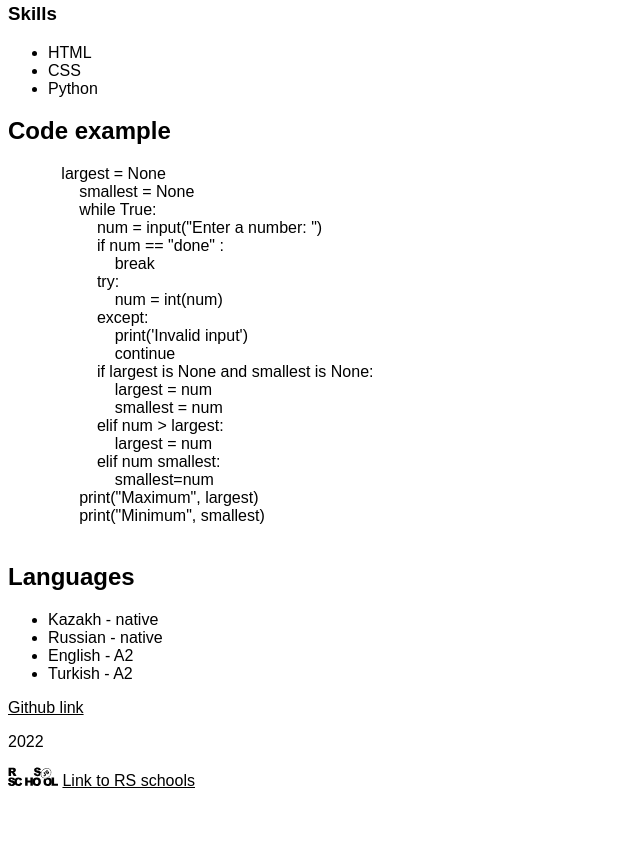
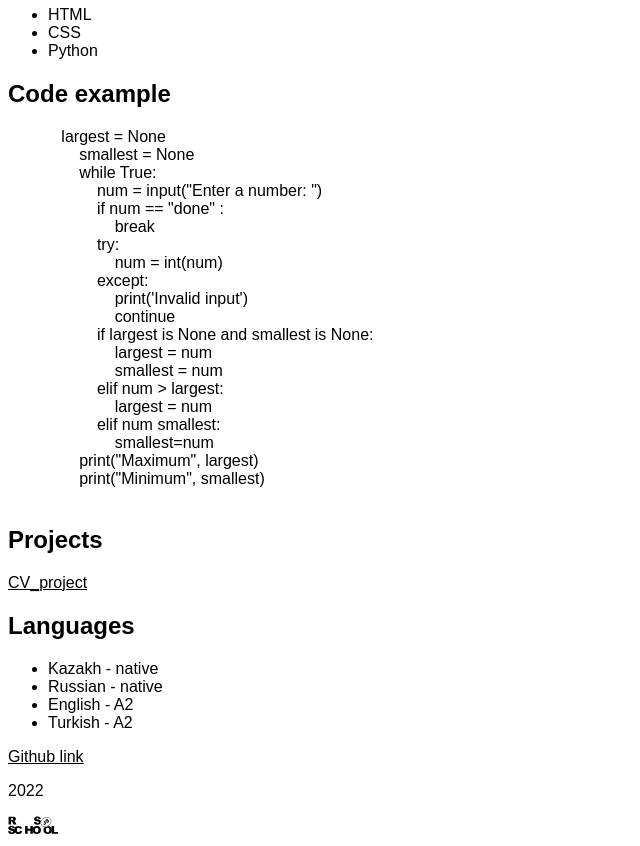
Before and after one commit to mikazee/rsschool-cv, a plain HTML site: page index.html in a window 1280 px wide. Shown: the part 1081-1927 px from the top of the page, without its empty margins (0-640 px from the left). Before the commit the page ends 1879 px from the top, so only its background shows below. Drawn offline with Linux system fonts and the light colour scheme.

Commit message:
feat: added Projects

```diff
--- a/index.html
+++ b/index.html
@@ -26,6 +26,9 @@
             </li>
             <li>
                 <a href="#ex">Code example</a>
+            </li>
+            <li>
+                <a href="#project">Projects</a>
             </li>
             <li>
                 <a href="#lang">Languages</a>
@@ -138,6 +141,10 @@
                 print("Minimum", smallest)</code>
             </pre>
         </div>
+        <div id="project">
+            <h2>Projects</h2>
+            <a href="https://mikazee.github.io/rsschool-cv/">CV_project</a>
+        </div>
         <div id="lang">
             <h2>Languages</h2>
             <ul>
@@ -151,10 +158,7 @@
     <footer>
         <a href="https://github.com/mikazee">Github link</a>
         <p>2022</p>
-        <div>
-            <img class="logo" src="./rs_school_js.svg" alt="logo rs_school">
-            <a href="https://rs.school/js/">Link to RS schools</a>
-        </div>
+        <a href="https://rs.school/js/"><img class="logo" src="./rs_school_js.svg" alt="logo rs_school" ></a>
     </footer>
 </body>
 </html>
--- a/style.css
+++ b/style.css
@@ -22,7 +22,7 @@ li a {
     text-decoration: none;
   }
 img {
-    width: 200px;
+    width: 150px;
 }
 .logo {
     width: 50px;
```
